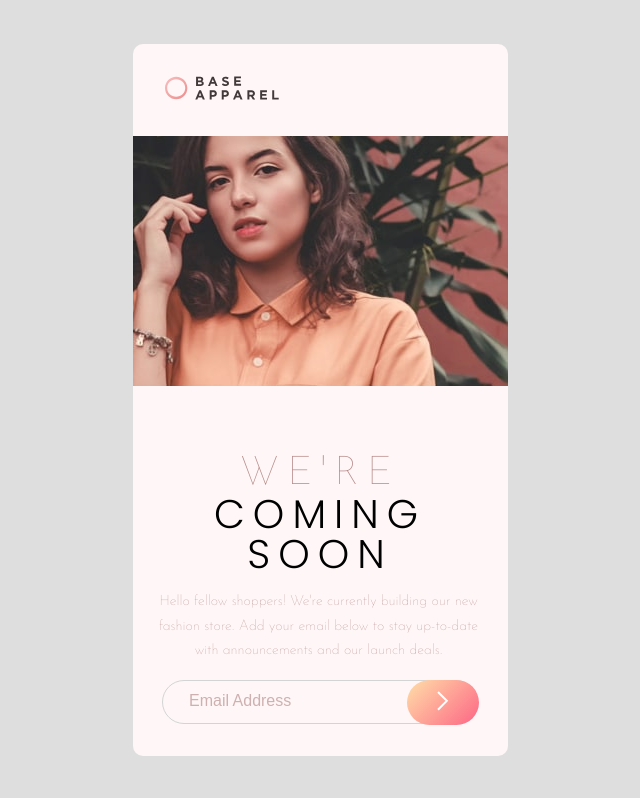
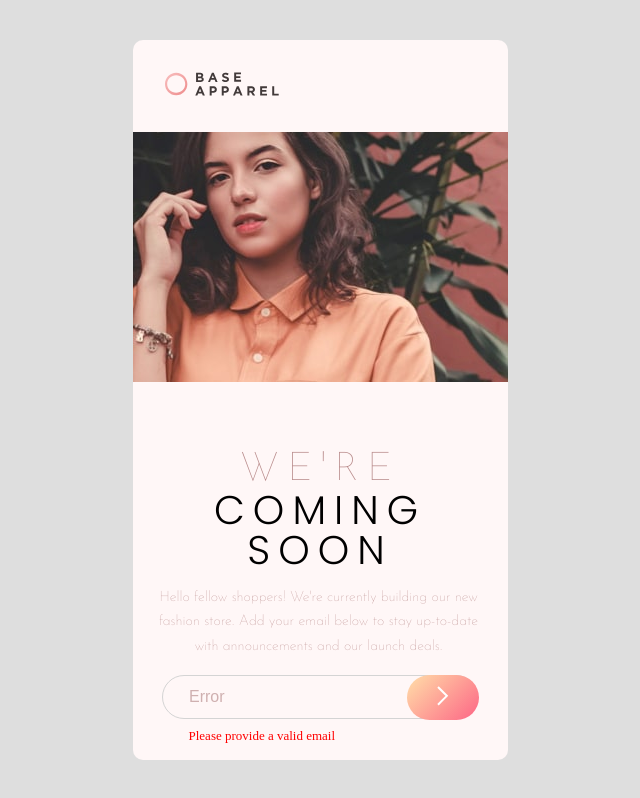
Before and after one commit to DjanyMouton/Coming-soon-page, a website with bundled scripts: page index.html in a window 1280 px wide. Both pictures are taken after a click on the button 763 px from the left and 702 px from the top of the page. Shown: the whole page, without its empty margins (320-960 px from the left). Built offline with nearby package versions, Linux system fonts and the light colour scheme.

Commit message:
Creation of the code that returns an error if the input is empty

```diff
--- a/index.html
+++ b/index.html
@@ -38,10 +38,15 @@
       </p>
     </div>
 
-    <div id="input">
-      <input id="email__input" type="text" placeholder="Email Address">
-      <button id="email__btn"><img src="/images/icon-arrow.svg" alt=""></button>
-    </div>
+    <section id="input__section">
+      <div id="input">
+        <input id="email__input" type="text" placeholder="Email Address">
+        <button id="email__btn"><img src="/images/icon-arrow.svg" alt=""></button>
+      </div>
+      <div id="error__div">
+        <span id="error__text">Please provide a valid email</span>
+      </div>
+    </section>
 
   </main>
   <script src="/dist/app.js"></script>
--- a/src/app.ts
+++ b/src/app.ts
@@ -1,7 +1,11 @@
 let input = document.querySelector('#email__input') as HTMLInputElement;
+let btn = document.querySelector('#email__btn') as HTMLButtonElement;
 
-input.addEventListener('click', () => {
-    input.placeholder = 'Tu fais quoi toiiii';
-    input.style.color = 'red';
-    console.log("ahah");
+btn.addEventListener('click', () => {
+    if (input.value ==  "") {
+        console.log('Error csl');
+        input.placeholder = "Error";
+    } else {
+        console.log('Great ! You will receive the email in 5 minutes');
+    }
 });
--- a/styles/scss/style.scss
+++ b/styles/scss/style.scss
@@ -55,9 +55,9 @@ body{
     #input{
         display: flex;
         justify-content: center;
+        height: 50px;
         #email__input{
             background-color: rgba(255, 255, 255, 0);
-            margin-bottom: 2rem;
             border: 1px rgb(212, 212, 212) solid;
             border-radius: 25px;
             height: 40px;
@@ -83,4 +83,9 @@ body{
             border-radius: 25px;
         }
     }
+    #error__div{
+        margin:0.2rem 0 1rem 3.5rem;
+        color: red;
+        font-size: 13px;
+    }
 }
```
Also changed, not shown: dist/app.js, styles/scss/style.css, 1 other file.
